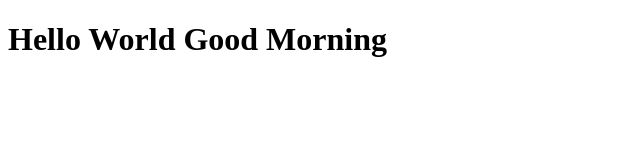
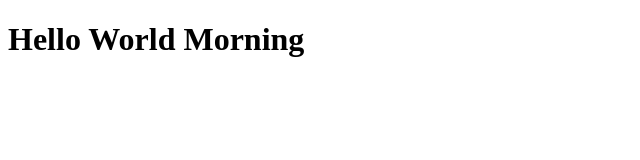
Before and after one commit to 4-Abdullah/Bootcamp2020Sample, a plain HTML site: page index.html in a window 1280 px wide. Shown: the whole page, without its empty margins (0-640 px from the left). Drawn offline with Linux system fonts and the light colour scheme.

Commit message:
Update index.html

```diff
--- a/index.html
+++ b/index.html
@@ -6,6 +6,6 @@
     <title>Document</title>
 </head>
 <body>
-    <h1>Hello World Good Morning</h1>
+    <h1>Hello World  Morning</h1>
 </body>
 </html>
```
